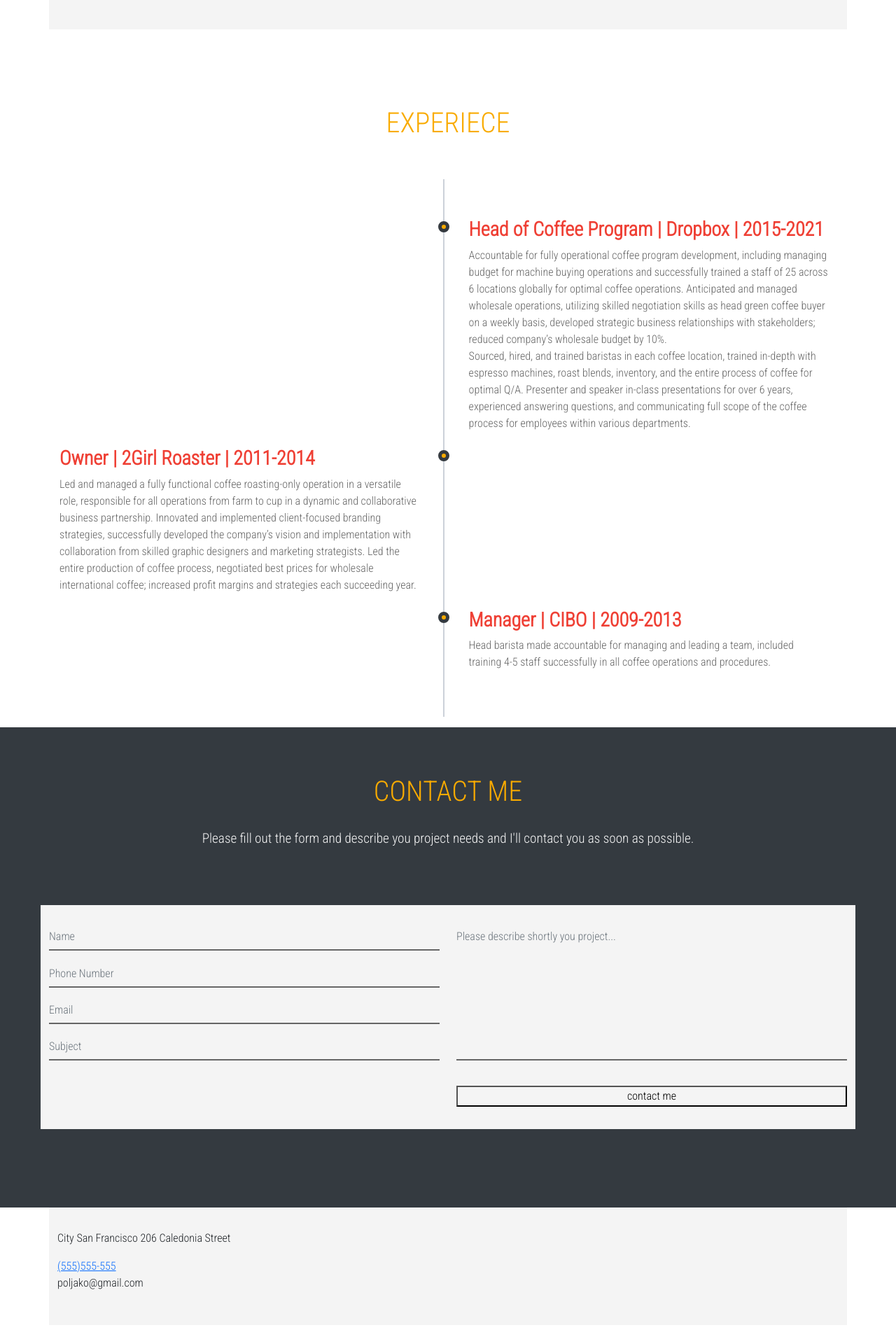
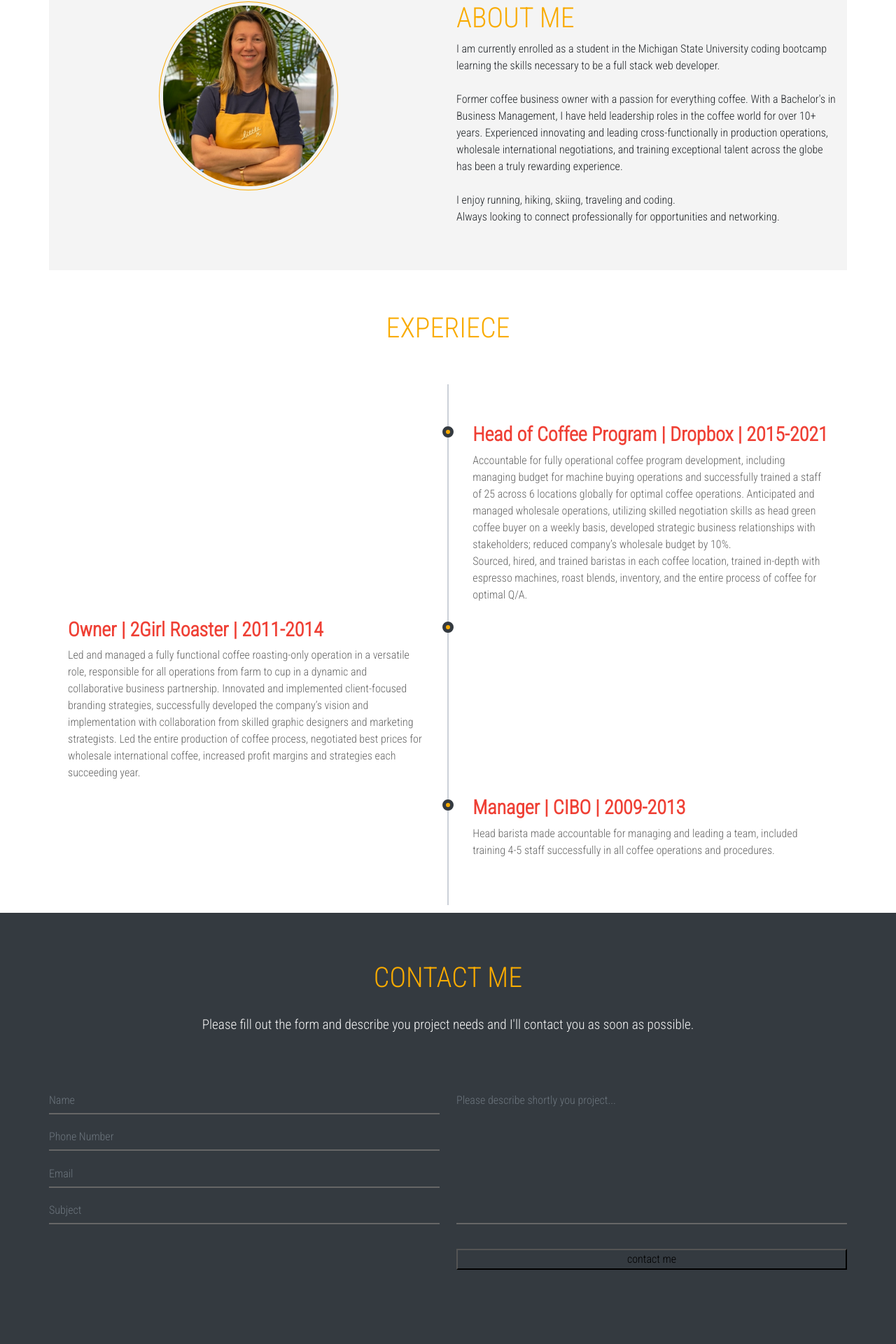
Before and after one commit to oljapriya/Portfolio, a React (Create React App) app: page / in a window 1280 px wide. Shown: the part 846-2766 px from the top of the page at 70% size. Before the commit the page ends 2739 px from the top, so only its background shows below. Built offline with nearby package versions, Linux system fonts and the light colour scheme.

Commit message:
footer completed

```diff
--- a/package.json
+++ b/package.json
@@ -4,6 +4,7 @@
   "private": true,
   "dependencies": {
     "@fortawesome/fontawesome-svg-core": "^1.2.36",
+    "@fortawesome/free-brands-svg-icons": "^5.15.4",
     "@fortawesome/free-solid-svg-icons": "^5.15.4",
     "@fortawesome/react-fontawesome": "^0.1.15",
     "@testing-library/jest-dom": "^5.14.1",
@@ -16,7 +17,9 @@
     "react-hook-form": "^7.12.2",
     "react-scripts": "4.0.3",
     "react-scroll": "^1.8.3",
+    "react-share": "^4.4.0",
     "react-typed": "^1.2.0",
+    "swb-react-social-follow": "^1.3.1",
     "web-vitals": "^1.1.2"
   },
   "scripts": {
--- a/src/App.css
+++ b/src/App.css
@@ -9,6 +9,7 @@
   --primary-grey:#ccd1d9;
   --primary-dark-grey:#666666;
   --primary-light-grey:#f4f4f4;
+  --primary-black:#000000;
 }
 
 body {
@@ -17,9 +18,6 @@ font-family: "Roboto Condensed", sans-serif !important;
 
 
 /*******************NAVBAR********************/
-.logo {
-  width: 16.25rem;
-}
 
 /*----- MENU LINKS --------*/
 nav a.nav-link {
@@ -45,21 +43,27 @@ nav ul li {
   padding: 0 !important;
   height: 6rem !important;
 }
+@media(max-width: 768px) {
+  .navbar-nav {
+    width: 7rem;
+  }
+}
 
-.navbar-nav > li > a.active,  .navbar-nav > li > a.active:focus {
+.navbar-nav > li > a.active,  .navbar-nav > li > a:focus {
   border-top: 0.1875rem solid var(--primary-orange);
 }
 
 .navbar-nav > li > a:hover {
   border-top: 0.1875rem solid var(--primary-orange);
 }
+/***************** HEADER *********************/
 
 .header-wraper{
   position: relative;
   background: url("kari-shea-1SAnrIxw5OY-unsplash.jpg") no-repeat;
   background-size: cover;
   background-position: center;
-  height: 55vh;
+  height: 100vh;
 
 }
 
@@ -86,6 +90,15 @@ nav ul li {
   font-size: 1.5rem;
   color: var(--primary-orange);
 }
+@media(max-width: 768px) {
+  .main-info h1 {
+    font-size: 1.7rem !important;
+  }
+  .typed-text {
+    font-size: 1.3rem !important;
+
+  }
+}
 /******************** Particles JS ******************/
 .tsparticles-canvas-el {
   position:absolute;
@@ -108,11 +121,12 @@ nav ul li {
   align-items: center;
 
 }
-.row{
-  padding-bottom: 2rem;
-  padding-top: 2rem;
+#about {
+  padding-top: 3rem;
+  padding-bottom: 3rem;
   background: var(--primary-light-grey);
 }
+
 .profile-img {
   width: 16rem;
   border-radius: 50%;
@@ -128,12 +142,15 @@ nav ul li {
 @media (max-width: 480px) {
   .profile-img {
     width: 10rem;
+
   }
 }
 
 
 /******************** EXPERIENCE ******************/
-
+.experience {
+  padding: 0.7rem;
+}
 .experience-wraper {
   position: relative;
   padding: 3.125rem 0;
@@ -149,7 +166,7 @@ nav ul li {
   position:absolute;
   content: "";
   top: 0;
-  left: 49.5%;
+  left: 50%;
   margin-left: -0.0625rem;
   width: 0.125rem;
   height: 100%;
@@ -197,19 +214,17 @@ nav ul li {
 }
 
 /*---------------- MEDIA -----------------*/
-.experience {
-  padding: 0.9rem;
-}
-
+@media(max-width: 768px) {
 .experience .container {
   padding-left: 0;
 }
 
-@media(max-width: 768px) {
-  .experience-wraper::before {
-  left: 0.5rem;
-  margin-bottom: 1.875rem;
-}
+  .experience-wrapper::before {
+    left: 0.5rem;
+    margin-bottom: 1.875rem;
+  }
+
+
  .timeline-block-right {
   float: none;
   width: 100%;
@@ -321,3 +336,25 @@ textarea.form-control {
     padding: 0 0.4rem;
   }
 }
+
+/*---------------- FOOTER  -----------------*/
+.footer {
+  background: var(--primary-black);
+  color: var(--primary-dark-grey);
+  padding: 3rem;
+}
+
+.footer a {
+  text-decoration: none;
+  color: var(--primary-dark-grey);
+}
+
+.footer a:hover {
+  text-decoration: none;
+  color: var(--primary-orange);
+  cursor: pointer;
+}
+
+.footer p {
+  margin-bottom: 0;
+}
--- a/src/App.js
+++ b/src/App.js
@@ -7,6 +7,8 @@ import AboutMe from "./components/AboutMe";
 import Experience from "./components/Experience";
 import Contacts from "./components/Contacts";
 import Footer from "./components/Footer";
+
+
 
 function App() {
   return (
@@ -30,6 +32,7 @@ function App() {
       <Experience />
       <Contacts />
       <Footer />
+
     </>
   );
 }
--- a/src/components/Experience.js
+++ b/src/components/Experience.js
@@ -15,7 +15,6 @@ const Experience = () => {
             Accountable for fully operational coffee program development, including managing budget for machine buying operations and successfully trained a staff of 25 across 6 locations globally for optimal coffee operations.
             Anticipated and managed wholesale operations, utilizing skilled negotiation skills as head green coffee buyer on a weekly basis, developed strategic business relationships with stakeholders; reduced company’s wholesale budget by 10%.<br />
             Sourced, hired, and trained baristas in each coffee location, trained in-depth with espresso machines, roast blends, inventory, and the entire process of coffee for optimal Q/A.
-            Presenter and speaker in-class presentations for over 6 years, experienced answering questions, and communicating full scope of the coffee process for employees within various departments.
             </p>
           </div>
         </div>
@@ -27,7 +26,7 @@ const Experience = () => {
             <p>
             Led and managed a fully functional coffee roasting-only operation in a versatile role, responsible for all operations from farm to cup in a dynamic and collaborative business partnership.
             Innovated and implemented client-focused branding strategies, successfully developed the company’s vision and implementation with collaboration from skilled graphic designers and marketing strategists.
-            Led the entire production of coffee process, negotiated best prices for wholesale international coffee; increased profit margins and strategies each succeeding year.
+            Led the entire production of coffee process, negotiated best prices for wholesale international coffee, increased profit margins and strategies each succeeding year.
             </p>
           </div>
         </div>
--- a/src/components/Footer.js
+++ b/src/components/Footer.js
@@ -1,13 +1,13 @@
-import React from 'react'
+import React from 'react';
 
 const Footer = () => {
   return (
     <div className="footer">
       <div className="container">
         <div className="row">
-          <div className="col-lg-4 col-md-6">
+          <div className="col-lg-4 col-md-6 col-md-6">
             <div className="d-flex">
-              <p>City San Francisco 206 Caledonia Street</p>
+              <p>San Francisco | 206 Caledonia Street</p>
             </div>
             <div className="d-flex">
               <a href="tel:555-555-555">(555)555-555</a>
@@ -16,6 +16,30 @@ const Footer = () => {
               <p>poljako@gmail.com</p>
             </div>
           </div>
+          <div className="col-lg-3 col-md-2 col-sm6">
+            <div className="row">
+              <div className="col">
+                <a className="footer-nav">Home</a>
+                <br/>
+                <a className="footer-nav">About me</a>
+                </div>
+                <div className="col">
+                <a className="footer-nav">Experience</a>
+                <br/>
+                <a className="footer-nav">Contact me</a>
+
+              </div>
+
+            </div>
+          </div>
+          <div className="col-lg-5 col-md-5 col-sm-6 align-items-center">
+            <div className="d-flex justify-content-center">
+          </div>
+          <p className="pt-3 text-center">
+              Copyright&copy;
+              {new Date().getFullYear()}&nbsp;Olja Priyakovich
+          </p>
+          </div>
         </div>
       </div>
     </div>
--- a/src/components/Header.js
+++ b/src/components/Header.js
@@ -5,7 +5,7 @@ import Typed from "react-typed";
 
 const Header = () => {
   return (
-    <div className="header-wraper">
+    <div id="home" className="header-wraper">
       <div className="main-info">
         <Typed
          className="typed-text"
--- a/src/components/Navbar.js
+++ b/src/components/Navbar.js
@@ -14,26 +14,23 @@ const Navbar = () => {
           <FontAwesomeIcon icon={faBars} style={{ color: "#fff" }} />
         </button>
 
-
-
-
         <div className="collapse navbar-collapse" id="navbarSupportedContent">
           <ul className="navbar-nav ml-auto">
             <li className="nav-item active">
               <Link smooth={true} to="home" className="nav-link" href="#">Home <span className="sr-only"></span></Link>
             </li>
             <li className="nav-item">
-              <Link smooth={true} to="about" className="nav-link" href="#">about me</Link>
+              <Link smooth={true} to="about" offset={-110} className="nav-link" href="#">about me</Link>
             </li>
             <li className="nav-item">
-              <Link smooth={true} to="experience" className="nav-link" href="#">experience</Link>
+              <Link smooth={true} to="experience" offset={-110} className="nav-link" href="#">experience</Link>
             </li>
-            <li className="nav-item">
-              <Link smooth={true} to="portfolio" className="nav-link" href="#">portfolio</Link>
-            </li>
+            {/* <li className="nav-item">
+              <Link smooth={true} to="portfolio" offset={-110} className="nav-link" href="#">portfolio</Link>
+            </li> */}
 
             <li className="nav-item">
-              <Link smooth={true} to="contact" className="nav-link" href="#">contacts</Link>
+              <Link smooth={true} to="contacts" offset={-110} className="nav-link" href="#">contacts</Link>
             </li>
 
           </ul>
```
Also changed, not shown: 1 other file (tests, documents, lock files or other folders).
